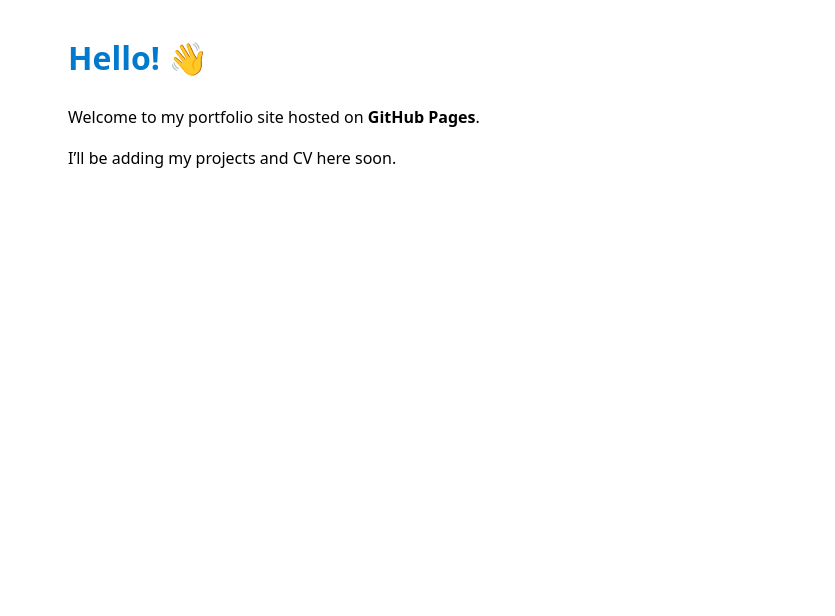
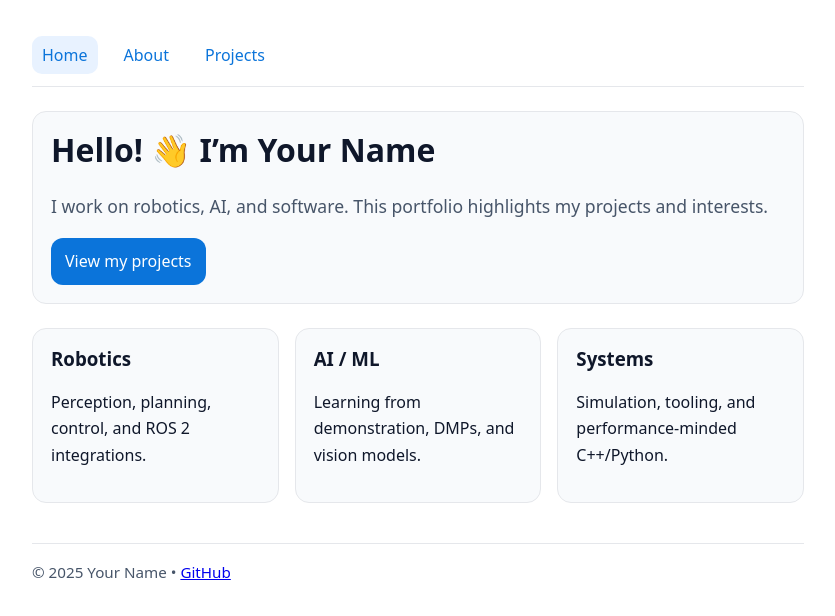
Before and after one commit to MarzanShuvo/MarzanShuvo.github.io, a plain HTML site: page index.html in a window 1280 px wide. Shown: the whole page, without its empty margins (222-1057 px from the left). Drawn offline with Linux system fonts and the light colour scheme.

Commit message:
Shared stylesheet + polished pages

```diff
--- /dev/null
+++ b/css/styles.css
@@ -0,0 +1,100 @@
+/* css/styles.css */
+:root {
+  --accent: #0b74da;
+  --text: #0f172a;
+  --muted: #475569;
+  --bg: #ffffff;
+  --card: #f8fafc;
+  --radius: 14px;
+}
+
+* { box-sizing: border-box; }
+
+html, body {
+  margin: 0;
+  padding: 0;
+}
+
+body {
+  font-family: system-ui, -apple-system, Segoe UI, Roboto, Inter, Arial, sans-serif;
+  color: var(--text);
+  background: var(--bg);
+  line-height: 1.65;
+}
+
+.container {
+  max-width: 820px;
+  margin: 0 auto;
+  padding: 24px;
+}
+
+nav {
+  display: flex;
+  gap: 16px;
+  align-items: center;
+  flex-wrap: wrap;
+  margin-bottom: 24px;
+  padding: 12px 0;
+  border-bottom: 1px solid #e5e7eb;
+}
+
+nav a {
+  text-decoration: none;
+  color: var(--accent);
+  padding: 6px 10px;
+  border-radius: 10px;
+}
+
+nav a:hover,
+nav a[aria-current="page"] {
+  background: #e8f2ff;
+}
+
+h1, h2, h3 {
+  line-height: 1.25;
+}
+
+.lead {
+  font-size: 1.1rem;
+  color: var(--muted);
+}
+
+.card {
+  background: var(--card);
+  border: 1px solid #e5e7eb;
+  border-radius: var(--radius);
+  padding: 18px;
+}
+
+.grid {
+  display: grid;
+  gap: 16px;
+}
+
+@media (min-width: 640px) {
+  .grid.cols-2 { grid-template-columns: repeat(2, 1fr); }
+  .grid.cols-3 { grid-template-columns: repeat(3, 1fr); }
+}
+
+.footer {
+  margin-top: 40px;
+  padding-top: 16px;
+  border-top: 1px solid #e5e7eb;
+  color: var(--muted);
+  font-size: 0.95rem;
+}
+
+/* Small utility classes */
+.mt-0 { margin-top: 0; }
+.mt-1 { margin-top: 8px; }
+.mt-2 { margin-top: 16px; }
+.mt-3 { margin-top: 24px; }
+.btn {
+  display: inline-block;
+  background: var(--accent);
+  color: white;
+  text-decoration: none;
+  padding: 10px 14px;
+  border-radius: 12px;
+}
+.btn:hover { opacity: 0.92; }
--- a/index.html
+++ b/index.html
@@ -2,23 +2,47 @@
 <html>
   <head>
     <meta charset="utf-8">
-    <title>Hi, I'm Your Name</title>
+    <title>Your Name — Portfolio</title>
     <meta name="viewport" content="width=device-width, initial-scale=1">
-    <style>
-      body {
-        font-family: system-ui, sans-serif;
-        margin: 2rem auto;
-        max-width: 700px;
-        line-height: 1.6;
-      }
-      h1 {
-        color: #007acc;
-      }
-    </style>
+    <link rel="stylesheet" href="css/styles.css">
   </head>
   <body>
-    <h1>Hello! 👋</h1>
-    <p>Welcome to my portfolio site hosted on <b>GitHub Pages</b>.</p>
-    <p>I’ll be adding my projects and CV here soon.</p>
+    <div class="container">
+      <nav>
+        <a href="index.html" aria-current="page">Home</a>
+        <a href="about.html">About</a>
+        <a href="projects.html">Projects</a>
+      </nav>
+
+      <header class="card">
+        <h1 class="mt-0">Hello! 👋 I’m Your Name</h1>
+        <p class="lead">
+          I work on robotics, AI, and software. This portfolio highlights my projects and interests.
+        </p>
+        <a class="btn" href="projects.html">View my projects</a>
+      </header>
+
+      <section class="mt-3 grid cols-3">
+        <div class="card">
+          <h3 class="mt-0">Robotics</h3>
+          <p>Perception, planning, control, and ROS 2 integrations.</p>
+        </div>
+        <div class="card">
+          <h3 class="mt-0">AI / ML</h3>
+          <p>Learning from demonstration, DMPs, and vision models.</p>
+        </div>
+        <div class="card">
+          <h3 class="mt-0">Systems</h3>
+          <p>Simulation, tooling, and performance-minded C++/Python.</p>
+        </div>
+      </section>
+
+      <footer class="footer">
+        © <span id="year"></span> Your Name • <a href="https://github.com/your-username">GitHub</a>
+      </footer>
+    </div>
+    <script>
+      document.getElementById('year').textContent = new Date().getFullYear();
+    </script>
   </body>
 </html>
```
Also changed, not shown: about.html (added, +44 -0 lines), projects.html (added, +45 -0 lines).
